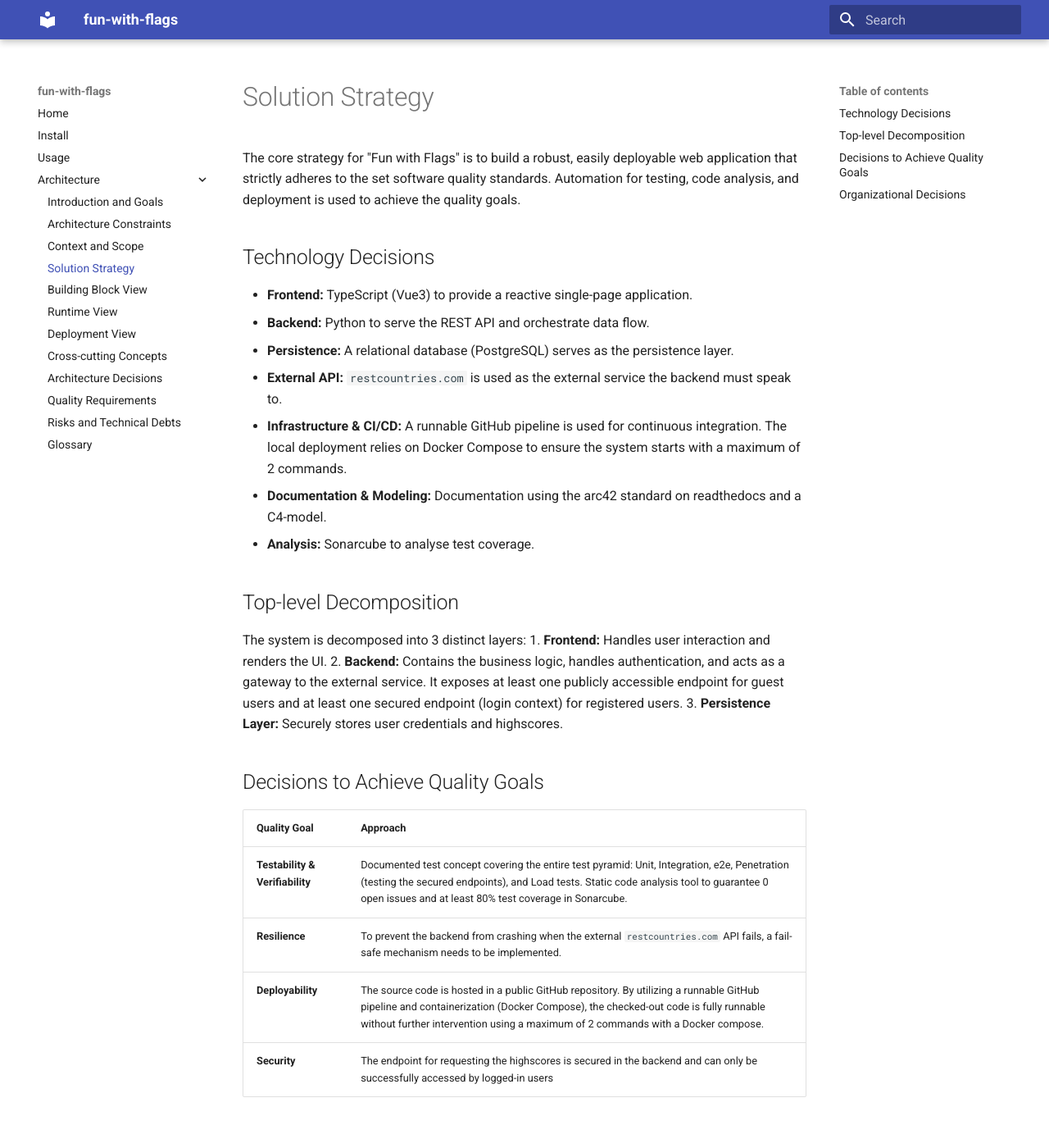
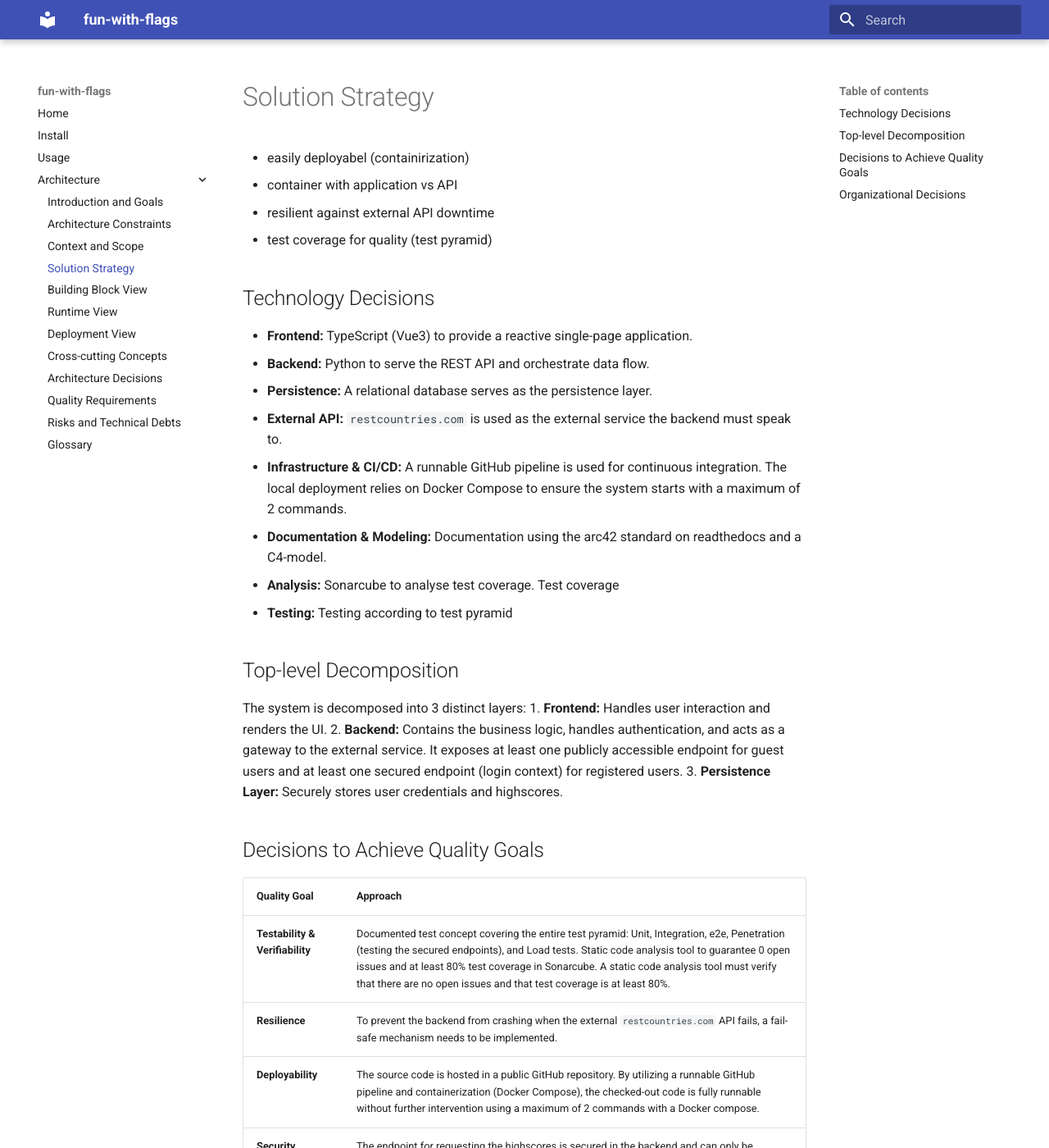
Before and after one commit to r0135tE1/sqs, an MkDocs documentation site: the page built from docs/architecture/04_solution_strategy.md, in a window 1280 px wide and 1400 px high. Shown: the whole window at 82% size. Built offline with MkDocs 1.6.1 and Material for MkDocs 9.7.7, drawn with Linux system fonts in a browser that asks for light colours.

Commit message:
reworked chapter 4

```diff
--- a/docs/architecture/04_solution_strategy.md
+++ b/docs/architecture/04_solution_strategy.md
@@ -1,16 +1,20 @@
 # Solution Strategy
 
-The core strategy for "Fun with Flags" is to build a robust, easily deployable web application that strictly adheres to the set software quality standards. Automation for testing, code analysis, and deployment is used to achieve the quality goals.
+- easily deployabel (containirization)
+  - container with application vs API
+- resilient against external API downtime
+- test coverage for quality (test pyramid)
 
 ## Technology Decisions
 
 * **Frontend:** TypeScript (Vue3) to provide a reactive single-page application.
 * **Backend:** Python to serve the REST API and orchestrate data flow.
-* **Persistence:** A relational database (PostgreSQL) serves as the persistence layer.
+* **Persistence:** A relational database serves as the persistence layer.
 * **External API:** `restcountries.com` is used as the external service the backend must speak to.
 * **Infrastructure & CI/CD:** A runnable GitHub pipeline is used for continuous integration. The local deployment relies on Docker Compose to ensure the system starts with a maximum of 2 commands.
 * **Documentation & Modeling:** Documentation using the arc42 standard on readthedocs and a C4-model.
-* **Analysis:** Sonarcube to analyse test coverage.
+* **Analysis:** Sonarcube to analyse test coverage. Test coverage
+* **Testing:** Testing according to test pyramid
 
 ## Top-level Decomposition
 
@@ -23,11 +27,11 @@ The system is decomposed into 3 distinct layers:
 
 | Quality Goal | Approach |
 |-------------|----------|
-| **Testability & Verifiability** | Documented test concept covering the entire test pyramid: Unit, Integration, e2e, Penetration (testing the secured endpoints), and Load tests. Static code analysis tool to guarantee 0 open issues and at least 80% test coverage in Sonarcube. |
+| **Testability & Verifiability** | Documented test concept covering the entire test pyramid: Unit, Integration, e2e, Penetration (testing the secured endpoints), and Load tests. Static code analysis tool to guarantee 0 open issues and at least 80% test coverage in Sonarcube. A static code analysis tool must verify that there are no open issues and that test coverage is at least 80%. |
 | **Resilience** | To prevent the backend from crashing when the external `restcountries.com` API fails, a fail-safe mechanism needs to be implemented.|
 | **Deployability** | The source code is hosted in a public GitHub repository. By utilizing a runnable GitHub pipeline and containerization (Docker Compose), the checked-out code is fully runnable without further intervention using a maximum of 2 commands with a Docker compose. |
 | **Security** | The endpoint for requesting the highscores is secured in the backend and can only be successfully accessed by logged-in users |
 
 ## Organizational Decisions
 
-* **Tooling:**  AI assistants like ChatGPT and Copilot are permitted tools, but it is ensured that the generated code and documentation is fully understood.
+AI assistants like ChatGPT and Copilot are permitted tools, but it is ensured that the generated code and documentation is fully understood.
```
